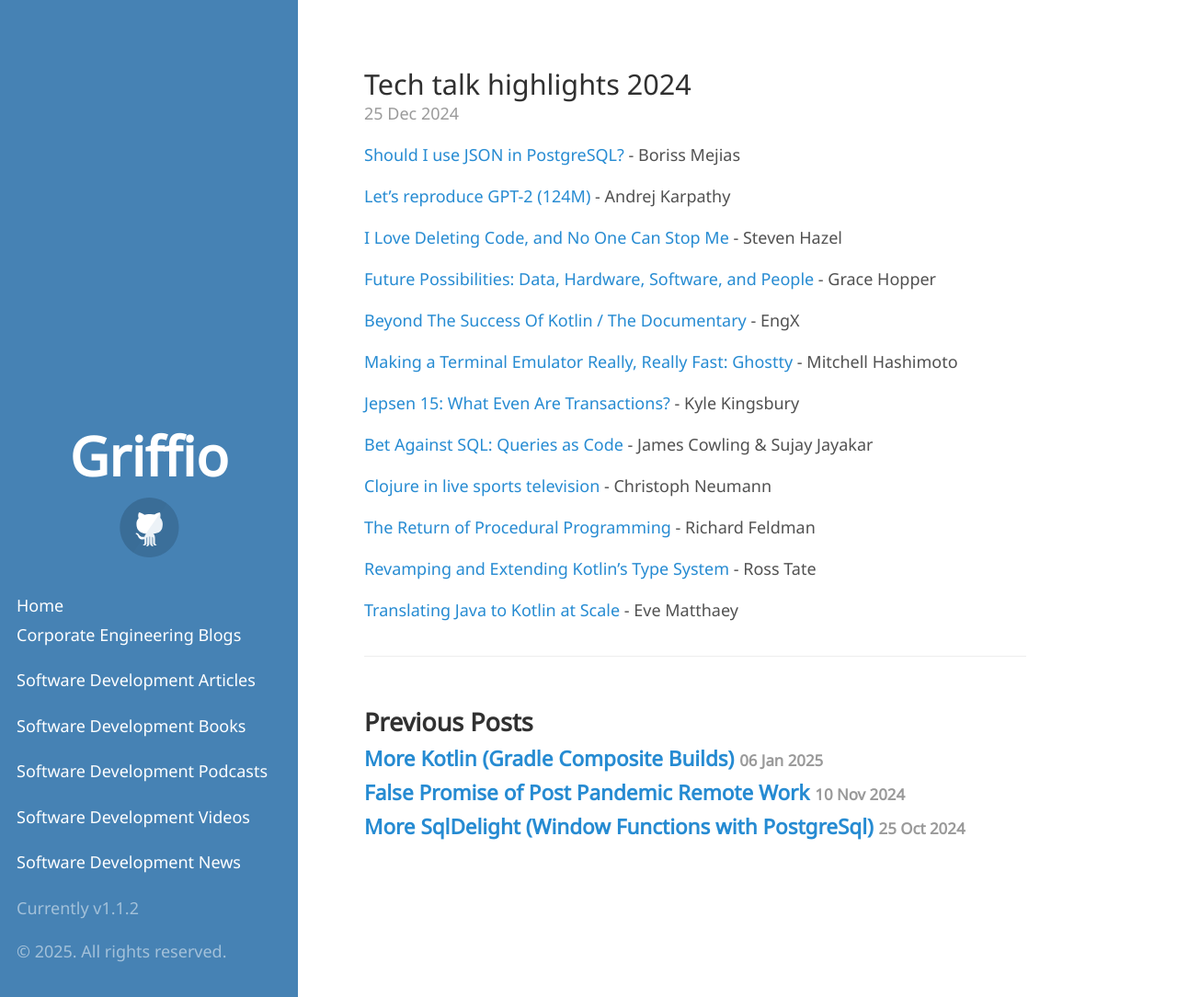
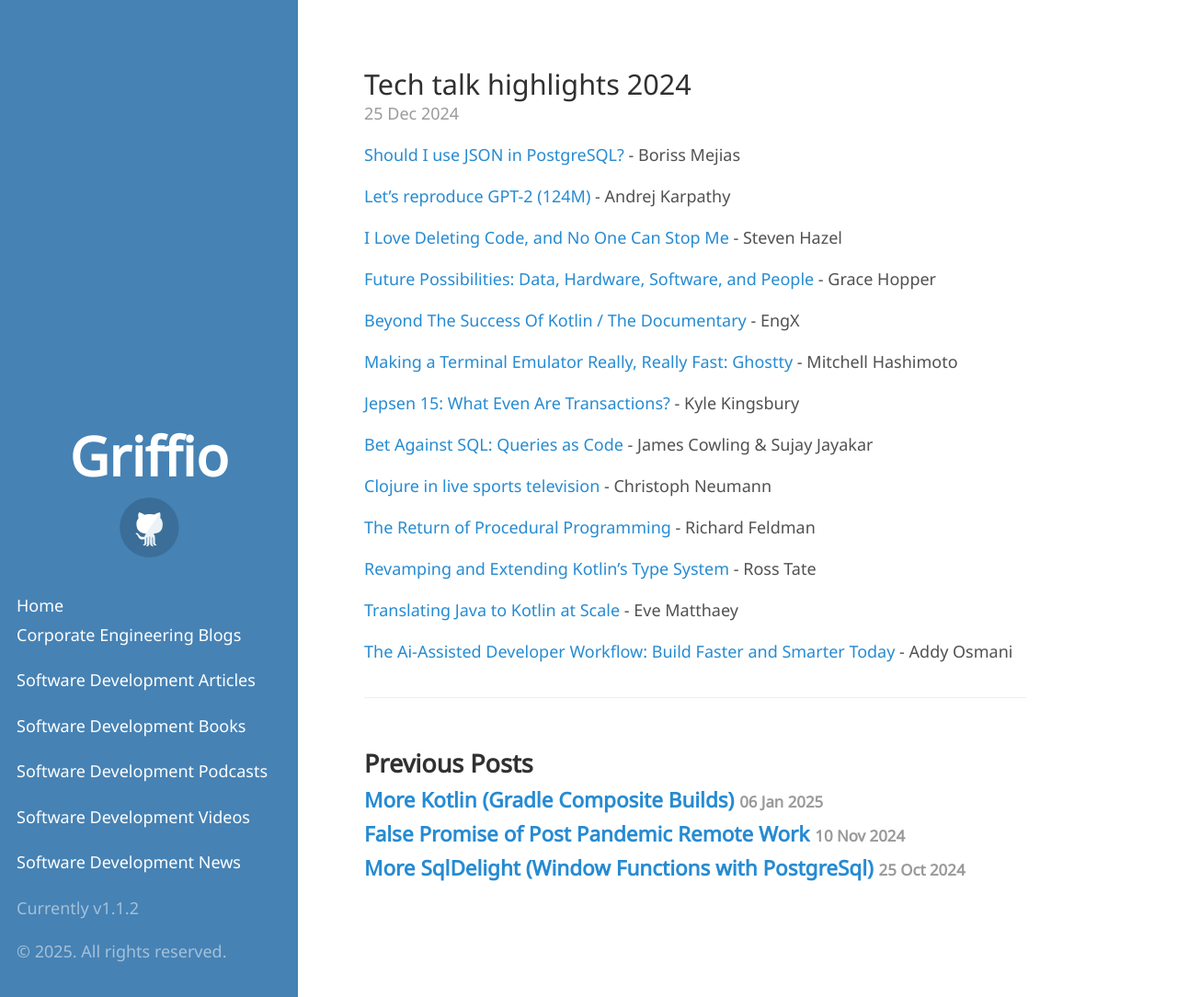
Before and after one commit to griffio/griffio.github.io, a Jekyll site: the page built from _posts/2024-12-25-Tech-talk-highlights.md, in a window 1280 px wide and 1084 px high. Shown: the whole window at 92% size. Built offline with Jekyll 4.4.1, drawn with Linux system fonts in a browser that asks for light colours; some web fonts are replaced.

Commit message:
Update 2024-12-25-Tech-talk-highlights.md

```diff
--- a/_posts/2024-12-25-Tech-talk-highlights.md
+++ b/_posts/2024-12-25-Tech-talk-highlights.md
@@ -30,3 +30,5 @@
 [Revamping and Extending Kotlin's Type System](https://www.youtube.com/watch?v=3uNpmhHwkuQ) - Ross Tate
 
 [Translating Java to Kotlin at Scale](https://www.youtube.com/watch?v=zfnOjAYdWrc) - Eve Matthaey
+
+[The Ai-Assisted Developer Workflow: Build Faster and Smarter Today](https://www.youtube.com/watch?v=SpKtpW9TGF0) - Addy Osmani
```
